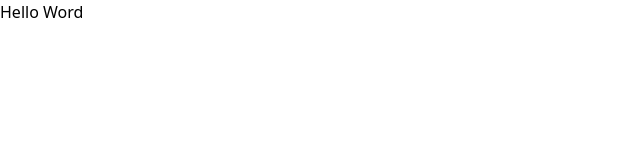
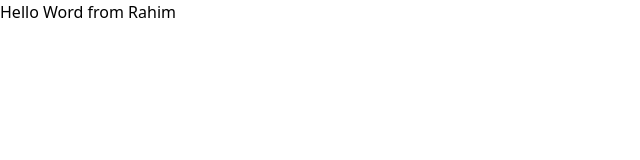
Before and after one commit to Abdul-Rahimm/Home, a Next.js app: page / in a window 1280 px wide. Shown: the top 160 px of the page, without its empty margins (0-640 px from the left). Built offline with nearby package versions, Linux system fonts and the light colour scheme.

Commit message:
Testing Deployment

```diff
--- a/app/page.js
+++ b/app/page.js
@@ -1,7 +1,7 @@
 export default function Home() {
   return (
     <>
-      <h1>Hello Word</h1>
+      <h1>Hello Word from Rahim</h1>
     </>
   );
 }
```
